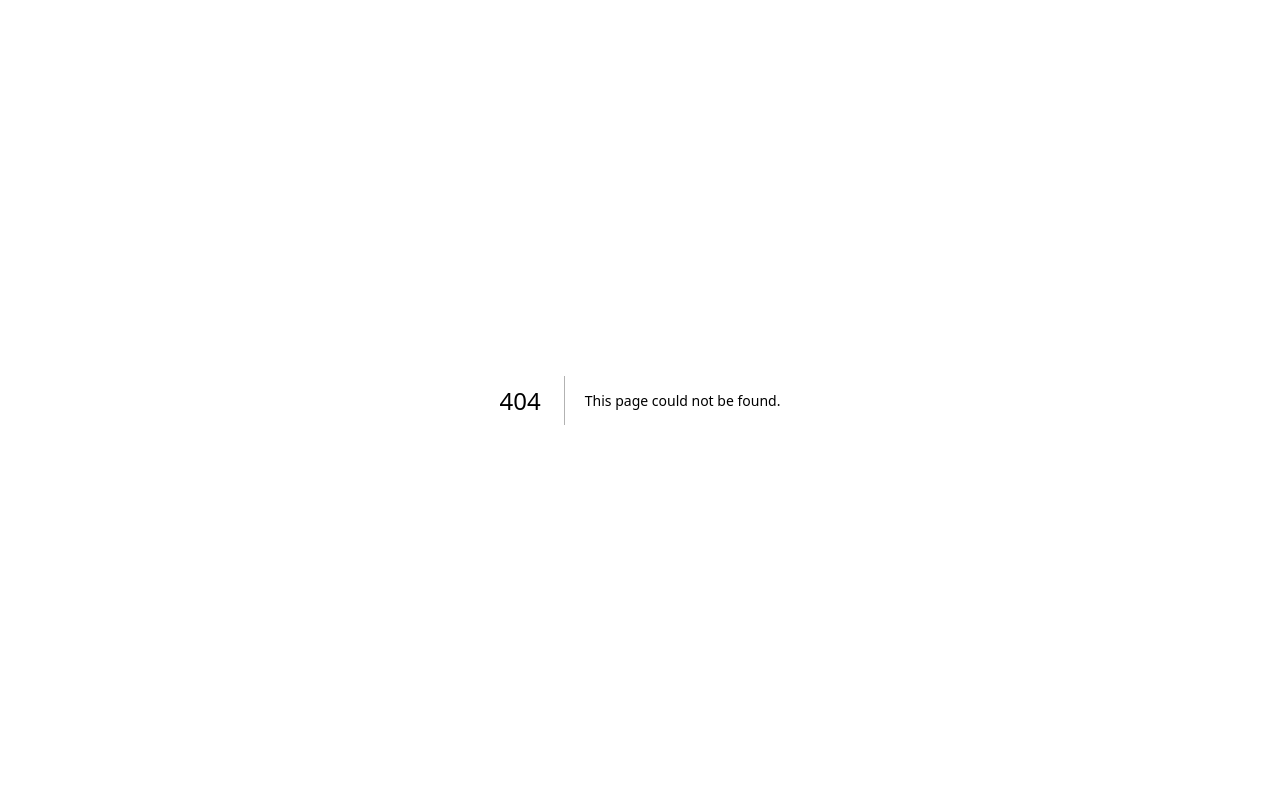
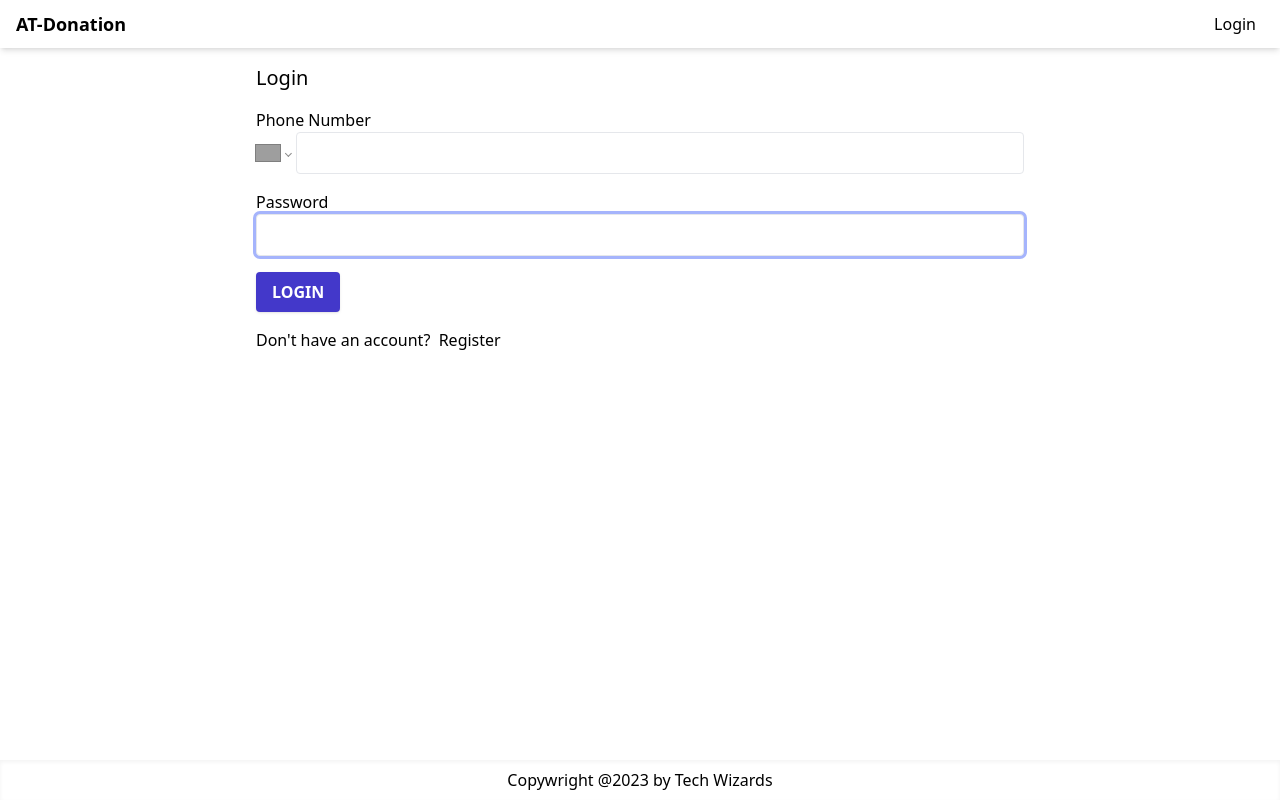
Before and after one commit to safuh/at-donation, a Next.js app: page /login in a window 1280 px wide. Before the commit this address had no page. Built offline with nearby package versions, Linux system fonts and the light colour scheme; grey boxes are pictures that could not be loaded.

Commit message:
login-withcontact-form-error

```diff
--- a/package.json
+++ b/package.json
@@ -14,7 +14,9 @@
     "eslint-config-next": "13.1.6",
     "next": "13.1.6",
     "react": "18.2.0",
-    "react-dom": "18.2.0"
+    "react-dom": "^18.2.0",
+    "react-hook-form": "^7.43.0",
+    "react-phone-number-input": "^3.2.17"
   },
   "devDependencies": {
     "autoprefixer": "^10.4.13",
--- /dev/null
+++ b/pages/login.js
@@ -0,0 +1,73 @@
+import Link from 'next/link';
+import React from 'react';
+import { useForm, Controller } from "react-hook-form";
+import PhoneInput, { isValidPhoneNumber } from "react-phone-number-input";
+import "react-phone-number-input/style.css";
+import Layout from '../components/Layout';
+
+export default function LoginScreen() {
+  const {
+    handleSubmit,
+    register,
+    formState: { errors },
+    control
+  } = useForm();
+
+  const submitHandler = ({email, password }) => {
+    console.log( email, password);
+  };
+  return (
+    <Layout title="Login">
+      <form
+        className="mx-auto max-w-screen-md"
+        onSubmit={handleSubmit(submitHandler)}
+      >
+        <h1 className="mb-4 text-xl">Login</h1>
+        <div className="mb-4">
+         <label htmlFor="phone-input">Phone Number</label>
+         <Controller
+          name="phone-input"
+          control={control}
+          rules={{
+            validate: (value) => isValidPhoneNumber(value)
+          }}
+          render={({ field: { onChange, value } }) => (
+            <PhoneInput
+              value={value}
+              onChange={onChange}
+              defaultCountry="KE"
+              id="phone-input"
+            />
+          )}
+        />
+        {errors["phone-input"] && (
+          <p className="error-message">Invalid Phone Number</p>
+        )}
+        </div>
+        <div className="mb-4">
+          <label htmlFor="password">Password</label>
+          <input
+            type="password"
+            {...register('password', {
+              required: 'Please enter password',
+              minLength: { value: 6, message: 'password is more than 5 characters' },
+            })}
+            className="w-full"
+            id="password"
+            autoFocus
+          ></input>
+          {errors.password && (
+            <div className="text-red-500 ">{errors.password.message}</div>
+          )}
+        </div>
+        <div className="mb-4 ">
+          <button className="primary-button">Login</button>
+        </div>
+        <div className="mb-4 ">
+          Don&apos;t have an account? &nbsp;
+          <Link href="register">Register</Link>
+        </div>
+      </form>
+    </Layout>
+  );
+}
--- a/styles/globals.css
+++ b/styles/globals.css
@@ -1,3 +1,18 @@
 @tailwind base;
 @tailwind components;
 @tailwind utilities;
+
+
+.card {
+  @apply mb-5  block   rounded-lg border border-gray-200  shadow-md;
+}
+
+.primary-button {
+  @apply rounded bg-indigo-700 py-2 px-4 shadow outline-none hover:bg-indigo-800  active:bg-indigo-900 text-white uppercase font-bold;
+}
+
+input,
+select,
+textarea {
+  @apply rounded border p-2  outline-none ring-indigo-300  focus:ring;
+}
```
Also changed, not shown: 1 other file (tests, documents, lock files or other folders).
